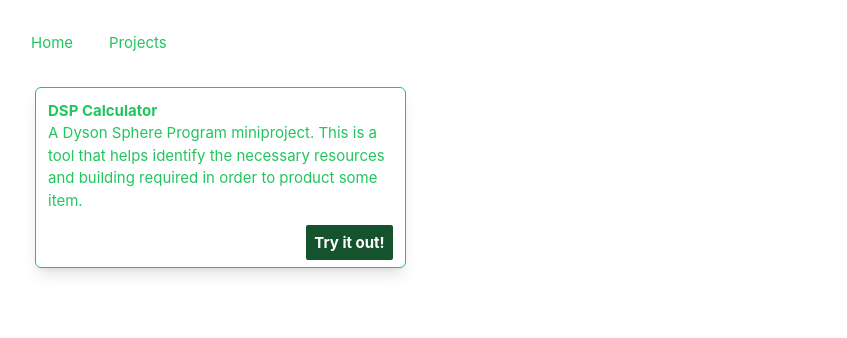
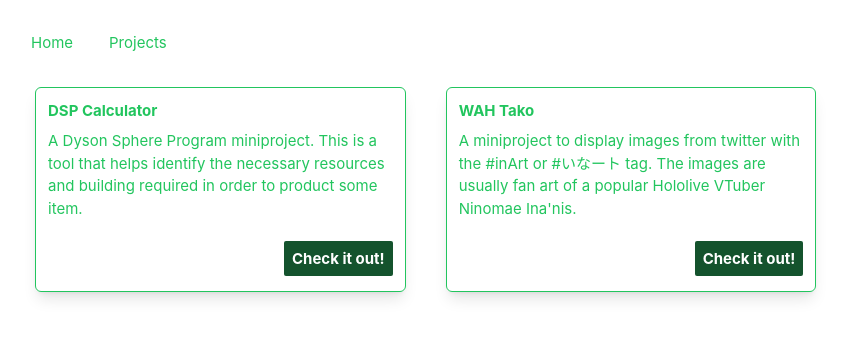
Before and after one commit to NekoFluff/NekoFluff.github.io, a Vue app: page /projects in a window 1280 px wide. Shown: the top 338 px of the page, without its empty margins (9-856 px from the left). Built offline with nearby package versions, Linux system fonts and the light colour scheme.

Commit message:
feat: add wahtako project card

```diff
--- a/src/components/Card.vue
+++ b/src/components/Card.vue
@@ -3,16 +3,14 @@
 </script>
 
 <template>
-    <div class="shadow-lg m-3 p-3 flex flex-col border border-green-500 text-green-500 rounded-md">
+    <div class="shadow-lg m-3 p-3 grid grid-cols-1 gap-2 border border-green-500 text-green-500 rounded-md">
 
-        <div class="flex flex-col">
-            <div class="font-bold">
-                <slot name="header"></slot>
-            </div>
-            <slot></slot>
-            <div v-if="!!$slots.actions" class="mt-5 flex justify-end">
-                <slot name="actions"></slot>
-            </div>
+        <div class="font-bold">
+            <slot name="header"></slot>
+        </div>
+        <slot></slot>
+        <div v-if="!!$slots.actions" class="mt-5 flex justify-end pb-2">
+            <slot name="actions"></slot>
         </div>
 
     </div>
--- a/src/components/ProjectCard.vue
+++ b/src/components/ProjectCard.vue
@@ -1,9 +1,10 @@
 <script setup lang="ts">
 import Card from "./Card.vue";
 
-const props = defineProps<{
+defineProps<{
     icon: string,
     link: string,
+    externalLink: boolean,
 }>();
 
 </script>
@@ -16,8 +17,10 @@
         <slot></slot>
         <template #actions>
             <nav>
-                <RouterLink class="p-2 text-white font-bold bg-green-900 rounded-sm" :to="link">Try it out!
+                <RouterLink v-if="!externalLink" class="p-2 text-white font-bold bg-green-900 rounded-sm" :to="link">Check it out!
                 </RouterLink>
+                <a v-if="externalLink" class="p-2 text-white font-bold bg-green-900 rounded-sm" :href="link" target="_blank">Check it out!
+                </a>
             </nav>
         </template>
     </Card>
--- a/src/views/ProjectsView.vue
+++ b/src/views/ProjectsView.vue
@@ -10,8 +10,12 @@
         <ProjectCard link="/projects/recipes" icon="project">
             <template #header>DSP Calculator</template>
             <p>A Dyson Sphere Program miniproject. This is a tool that helps identify the necessary resources
-                and
-                building required in order to product some item.</p>
+                and building required in order to product some item.</p>
+        </ProjectCard>
+        <ProjectCard link="https://www.wahtako.com" externalLink icon="project">
+            <template #header>WAH Tako</template>
+            <p>A miniproject to display images from twitter with the #inArt or #いなート tag.
+                The images are usually fan art of a popular Hololive VTuber Ninomae Ina'nis. </p>
         </ProjectCard>
     </div>
 </template>
```
